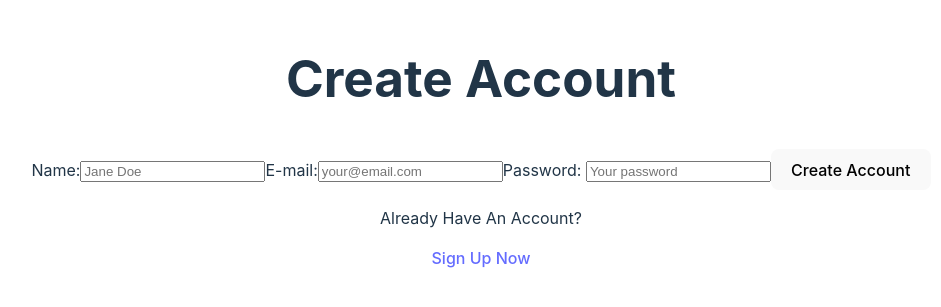
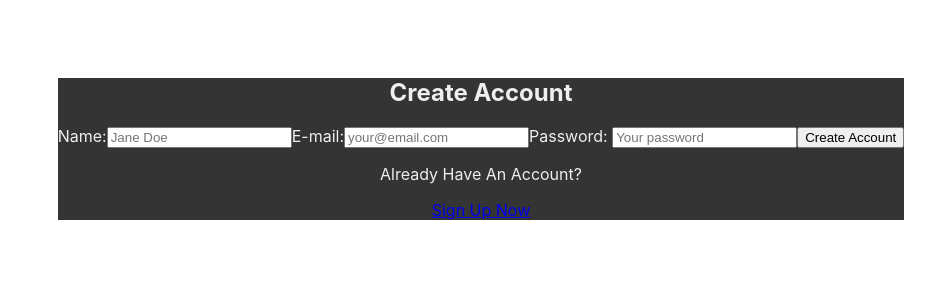
Before and after one commit to zuzannaranuszkiewicz/creative-diary-webapp, a React (Vite) app: page /createAccount in a window 1280 px wide. Shown: the part 253-560 px from the top of the page, without its empty margins (159-1100 px from the left). Built offline with nearby package versions, Linux system fonts and the light colour scheme; no server answers; a web font is replaced by a local one.

Commit message:
themeSwitch

```diff
--- a/src/App.jsx
+++ b/src/App.jsx
@@ -11,6 +11,9 @@ import { GroupPage, ProjectPage, ProjectsGroupPage, TagsPage } from './pages/Gro
 import { EntryEdit } from './pages/EntryEdit'
 import LogIn from './authentication/forms/LogIn'
 import CreateAccount from './authentication/forms/CreateAccount'
+import { useState } from 'react'
+
+
 
 function App() {
   const ProtectedRoute = ({children}) => {
@@ -21,9 +24,12 @@ function App() {
     return children;
   }
 
+  const [theme, setTheme] = useState('dark');
+
   return (
     <>
     <AuthContextProvider>
+        <div id="themeContainer" className={theme}>
         <Routes>
               <Route path="/" element={<WelcomePage/>}>
                 <Route index element={<LogIn/>}/>
@@ -42,12 +48,13 @@ function App() {
               <Route path="/library" element={<ProtectedRoute><Library/></ProtectedRoute>}/>
               <Route path="/calendar" element={<ProtectedRoute><Calendar/></ProtectedRoute>}/>
               <Route path="/account" element={<ProtectedRoute><Account/></ProtectedRoute>}>
-                <Route path="settings" element={<ProtectedRoute><Settings/></ProtectedRoute>}/>
+                  <Route path="settings" element={<ProtectedRoute><Settings  setTheme={setTheme} /></ProtectedRoute>}/>
                   <Route path="subscription" element={<ProtectedRoute><Subscription/></ProtectedRoute>}/>
                   <Route path="security" element={<ProtectedRoute><SecurityPrivacy/></ProtectedRoute>}/>
               </Route>
               <Route path=":entryID" element={<ProtectedRoute><EntryEdit/></ProtectedRoute>}/>
             </Routes>
+        </div>
     </AuthContextProvider>
 
     </>
--- a/src/index.css
+++ b/src/index.css
@@ -4,12 +4,9 @@
 :root {
   font-family: 'SF Pro Display', sans-serif;
 
-  line-height: 1.5;
-  font-weight: 400;
-
-  color-scheme: light dark;
-  color: rgba(255, 255, 255, 0.87);
-  background-color: #242424;
+  --brainDump: #3AA768;
+  --creativityBooster: #56ADBA;
+  --dailyChallenge: #EB4A4A;
 
   font-synthesis: none;
   text-rendering: optimizeLegibility;
@@ -17,11 +14,33 @@
   -moz-osx-font-smoothing: grayscale;
   -webkit-text-size-adjust: 100%;
 }
+  .light{
+    --textInputLight: #D9D9DE;
+    --textInput2: #ADACB5;
+    --textInput: #D2D2D2;
+    --textLighter: #3E4050;
+    --text: #1B1C25;
+    --background: #F4F4F4;
+    --lightElem: #FDFDFD;
 
-.light{
-    background-color: #F4F4F4;
+    color: var(--text);
+    background-color: var(--background);
+  }
 
-}
+  .dark{
+    --textInputLight: #797979;
+    --textInput2: #B4B4B4;
+    --textInput: #D2D2D2;
+
+    --text: #F0EEEF;
+    --background: #343434;
+    --lightElem: #3F3F3F;
+
+    color: var(--text);
+    background-color: var(--background);
+  }
+
+
 
 #root {
   max-width: 1280px;
@@ -30,23 +49,6 @@
   text-align: center;
 }
 
-.card {
-  padding: 2em;
-}
-
-.read-the-docs {
-  color: #888;
-}
-
-
-a {
-  font-weight: 500;
-  color: #646cff;
-  text-decoration: inherit;
-}
-a:hover {
-  color: #535bf2;
-}
 
 body {
   margin: 0;
@@ -55,42 +57,3 @@ body {
   min-width: 320;
   min-height: 100vh;
 }
-
-h1 {
-  font-size: 3.2em;
-  line-height: 1.1;
-}
-
-button {
-  border-radius: 8px;
-  border: 1px solid transparent;
-  padding: 0.6em 1.2em;
-  font-size: 1em;
-  font-weight: 500;
-  font-family: inherit;
-  background-color: #1a1a1a;
-  cursor: pointer;
-  transition: border-color 0.25s;
-}
-
-button:hover {
-  border-color: #646cff;
-}
-
-button:focus,
-button:focus-visible {
-  outline: 4px auto -webkit-focus-ring-color;
-}
-
-@media (prefers-color-scheme: light) {
-  :root {
-    color: #213547;
-    background-color: #ffffff;
-  }
-  a:hover {
-    color: #747bff;
-  }
-  button {
-    background-color: #f9f9f9;
-  }
-}
--- a/src/main.jsx
+++ b/src/main.jsx
@@ -2,6 +2,7 @@ import React from 'react'
 import ReactDOM from 'react-dom/client'
 import App from './App.jsx'
 import './index.css'
+
 import { BrowserRouter } from 'react-router-dom'
 
 ReactDOM.createRoot(document.getElementById('root')).render(
--- a/src/pages/Account.jsx
+++ b/src/pages/Account.jsx
@@ -2,9 +2,11 @@ import { SideBar } from "./components/SideBar";
 import { UserAuth } from "../authentication/context/AuthContext";
 import { signOut } from "firebase/auth";
 import { Outlet, useNavigate } from "react-router-dom";
-import { auth } from "../../firebase-config";
+import { auth, database } from "../../firebase-config";
 import { GetUser } from "./components/functions/functions";
-import { useState, useEffect } from "react";
+import { useState, useEffect, useContext } from "react";
+import { ThemeContext } from "./components/functions/ThemeSwitch";
+import { onValue, ref, update } from "firebase/database";
 
 export default function Account(){
     const navigate = useNavigate();
@@ -61,7 +63,36 @@ export default function Account(){
     )
 }
 
-export function Settings(){
+export function Settings({setTheme}){
+    const { user } = UserAuth();
+    const userID = user.uid;
+
+    useEffect(() => {
+        const themeRef = ref(database, `users/${userID}/theme`);
+
+        onValue(themeRef, (snapshot) => {
+        const theme = snapshot.val();
+        if (theme) {
+            setTheme(theme);
+        }
+        });
+    }, [userID, setTheme]);
+
+    const switchTheme = (selectedTheme) => {
+        setTheme(selectedTheme);
+        update(ref(database, `users/${userID}`), { theme: selectedTheme }); // Update the theme in the database
+    };
+
+    const setLightTheme = () => {
+        console.log('Switching to light theme');
+        switchTheme('light');
+    };
+
+    const setDarkTheme = () => {
+        console.log('Switching to dark theme');
+        switchTheme('dark');
+    };
+
 
     return(
         <>
@@ -71,6 +102,10 @@ export function Settings(){
 
             <h3>Customization</h3>
             <p>Themes</p>
+            <div>
+                <button onClick={setLightTheme}>Light</button>
+                <button onClick={setDarkTheme}>Dark</button>
+            </div>
             <p>Accent Colour</p>
             <p>Custom Toolbar</p>
             <p>Custom Week Display</p>
--- a/src/pages/components/functions/ThemeSwitch.jsx
+++ /dev/null
@@ -1,19 +0,0 @@
-import { createContex, useContext, useState } from "react";
-import { database } from "../../../../firebase-config"
-import { onValue, ref } from "firebase/database";
-
-function getThemePreference(userID){
-    const [theme, setTheme] = useState();
-    const themeRef = ref(database, `users/${userID}/theme`);
-
-    onValue(themeRef, (snapshot) => {
-        setTheme(snapshot.val())
-    })
-
-    return theme;
-}
-
-export function switchTheme(){
-    //read user's preferences from database and set roots class as user prefers
-    return
-}
```
Lines whose indentation alone changed are shown as unchanged.
